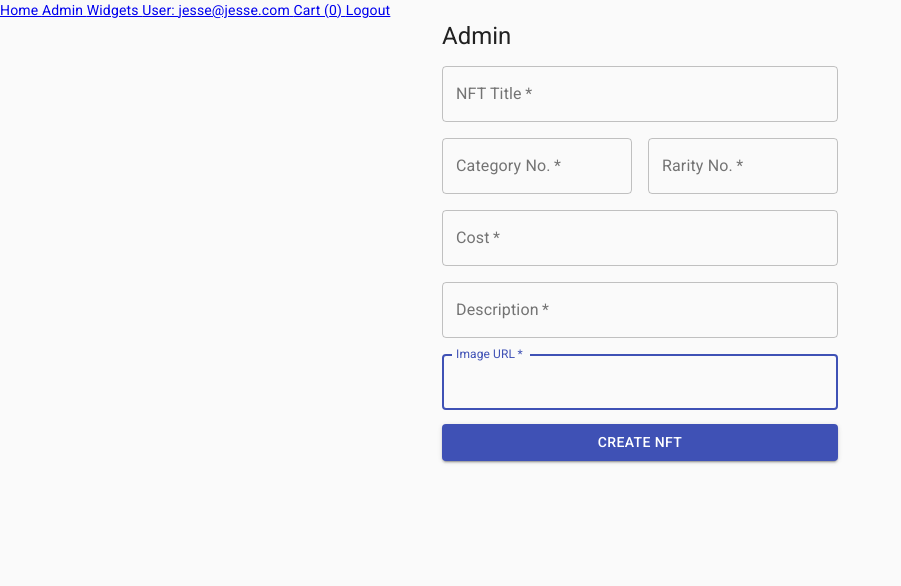
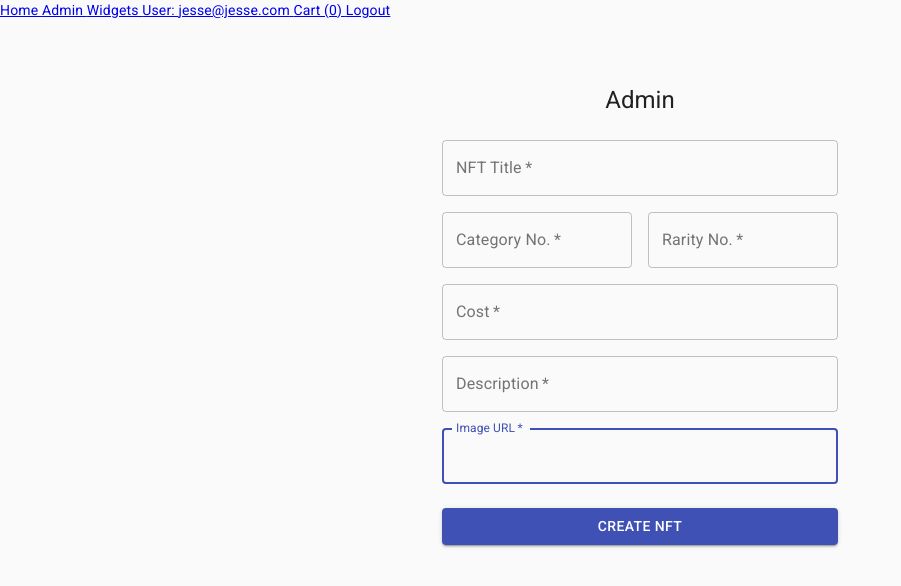
Before and after one commit to gwan93/VarrockGE, a React (Create React App) app: page /admin in a window 1280 px wide. Shown: the top 586 px of the page, without its empty margins (0-901 px from the left). Built offline with nearby package versions, Linux system fonts and the light colour scheme; no server answers.

Commit message:
restructure create NFT form

```diff
--- a/src/screens/admin.jsx
+++ b/src/screens/admin.jsx
@@ -78,7 +78,6 @@ export default function Admin(props) {
         <Typography component="h1" variant="h5">
           Admin
         </Typography>
-        <p></p>
         <form className={classes.form} noValidate onSubmit={onSubmit}>
         <Grid container spacing={2}>
         <Grid item xs={12}>
@@ -154,7 +153,6 @@ export default function Admin(props) {
               />
             </Grid>
             </Grid>
-            <p></p>
             <Button
             type="submit"
             fullWidth
--- a/src/screens/styles.js
+++ b/src/screens/styles.js
@@ -22,7 +22,24 @@ const useStyles = makeStyles((theme) => ({
   },
   cardContent: {
     flexGrow: 1
-  }
+  },
+
+  paper: {
+    marginTop: theme.spacing(8),
+    display: 'flex',
+    flexDirection: 'column',
+    alignItems: 'center',
+  },
+
+  form: {
+    width: '100%', // Fix IE 11 issue.
+    marginTop: theme.spacing(3),
+  },
+
+  submit: {
+    margin: theme.spacing(3, 0, 2),
+  },
+
 }));
 
 export default useStyles;
```
